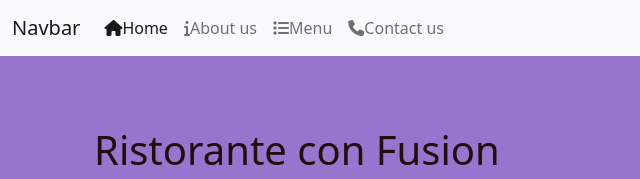
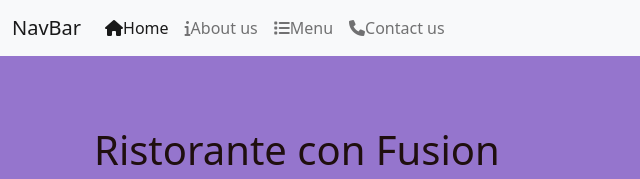
Before and after one commit to Muhammad-Awab/PizzaApplication, a website: page contactus.html in a window 1280 px wide. Shown: the top 179 px of the page, 0-640 px from the left. Drawn offline with nearby package versions, Linux system fonts and the light colour scheme.

Commit message:
modified

```diff
--- a/contactus.html
+++ b/contactus.html
@@ -20,7 +20,7 @@
 <body>
     <nav class="navbar sticky-top navbar-expand-lg bg-light">
         <div class="container-fluid">
-            <a class="navbar-brand" href="#">Navbar</a>
+            <a class="navbar-brand" href="#">NavBar</a>
             <button class="navbar-toggler" type="button" data-bs-toggle="collapse" data-bs-target="#navbarTogglerDemo02"
                 aria-controls="navbarTogglerDemo02" aria-expanded="false" aria-label="Toggle navigation">
                 <span class="navbar-toggler-icon"></span>
```
